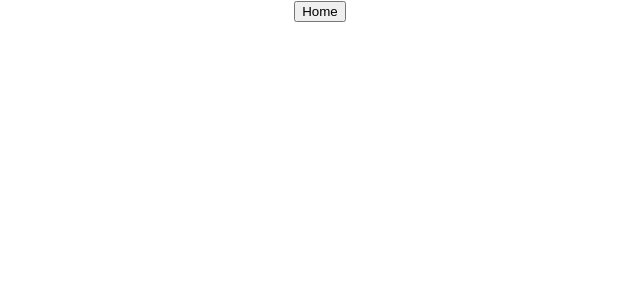
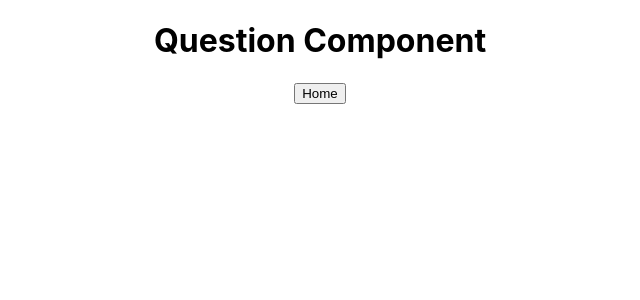
Before and after one commit to SchoolOfCode/bc14_w7_project-frontend-room-25-cmd-z, a React (Create React App) app in the folder my-app/: page / in a window 1280 px wide. Shown: the top 300 px of the page, without its empty margins (320-960 px from the left). Built offline with nearby package versions, Linux system fonts and the light colour scheme.

Commit message:
Moved things about

```diff
--- a/my-app/src/App.js
+++ b/my-app/src/App.js
@@ -1,13 +1,17 @@
-import { useState } from 'react';
 import './App.css';
 import React from 'react';
+import ReactDOM from 'react-dom';
 import HomeButton from './Task 1/Components/Home Button';
+import QuestionComponent from './Task 1/Components/Main Container/Question Container/Question Component/index.js';
+
+ReactDOM.render(<App />, document.getElementById('root'));  //this is the root element in the index.html file
 
 
 function App() {
   return (
     <div className="App">
-     <HomeButton />
+    <QuestionComponent />
+    <HomeButton />
     </div>
 )
 }
```
Also changed, not shown: my-app/src/Task 1/useless.js (renamed from my-app/src/Task 1/index.js, +3 -5 lines).
